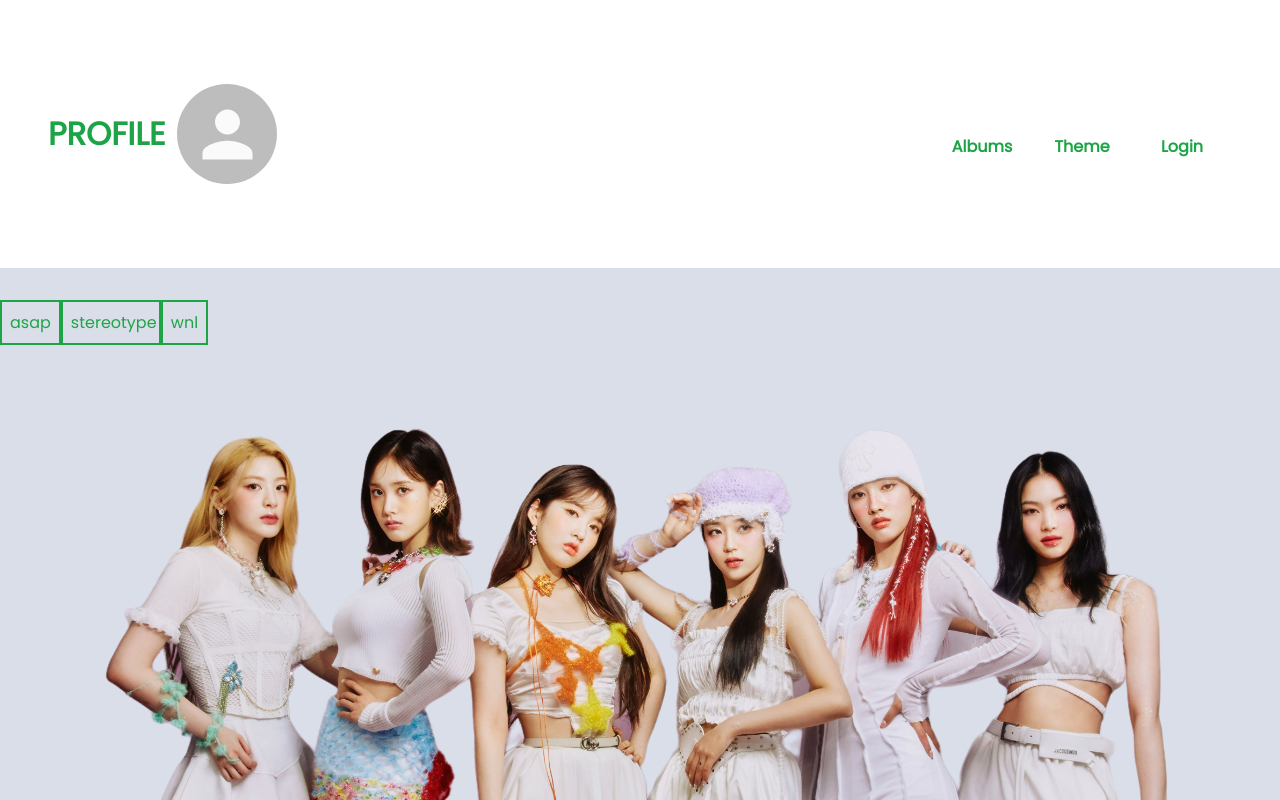
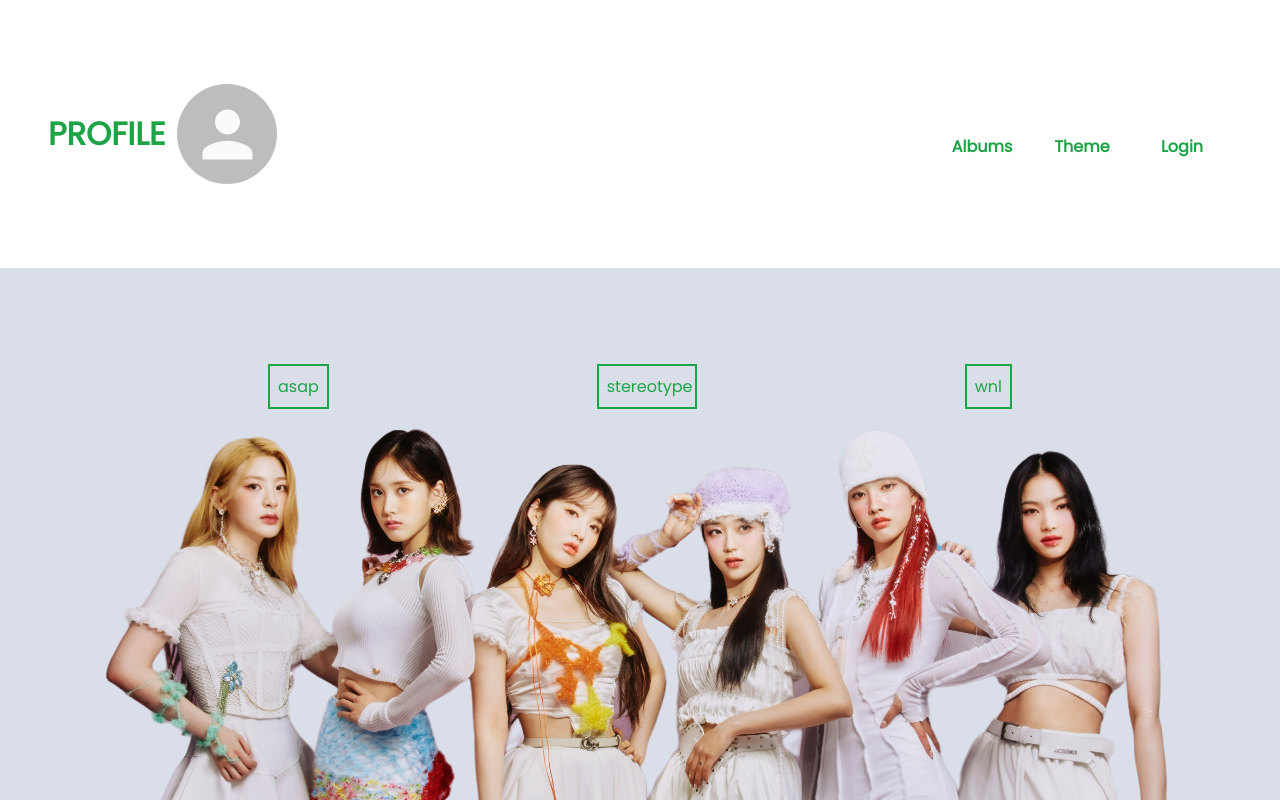
Before and after one commit to kenmyvn/Capstone_KPOP, a React (Create React App) app in the folder frontend/: page /theme in a window 1280 px wide. Built offline with nearby package versions, Linux system fonts and the light colour scheme.

Commit message:
work on background pic and buttons

```diff
--- a/frontend/src/App.css
+++ b/frontend/src/App.css
@@ -35,7 +35,7 @@
   bottom: 0;
   width: 100%;
   background-position: top center;
-  z-index: 10;
+  z-index: 1;
 }
 
 html {
@@ -59,8 +59,7 @@ button {
 
 button:hover {
   cursor: pointer;
-  color: white;
-  background-color: steelblue;
+  background-color: white;
 }
 
 .container {
@@ -68,6 +67,8 @@ button:hover {
   max-width: 600px;
   overflow: auto;
   text-align: center;
+  position: relative;
+  z-index: 10;
 }
 
 .form {
@@ -89,7 +90,7 @@ button:hover {
 
 .capstonebody {
   background-color: var(--background-color);
-  height: 100vh;
+  min-height: 100vh;
 }
 
 .navBar {
--- a/frontend/src/components/ThemeButton/ThemeButton.css
+++ b/frontend/src/components/ThemeButton/ThemeButton.css
@@ -0,0 +1,3 @@
+.themebutton {
+  text-align: center;
+}
--- a/frontend/src/components/ThemeButton/ThemeButton.jsx
+++ b/frontend/src/components/ThemeButton/ThemeButton.jsx
@@ -6,7 +6,11 @@ const ThemeButton = (props) => {
     props.setTheme(props.theme);
   }
 
-  return <button onClick={handleClick}>{props.theme}</button>;
+  return (
+    <button className="themebutton" onClick={handleClick}>
+      {props.theme}
+    </button>
+  );
 };
 
 export default ThemeButton;
--- /dev/null
+++ b/frontend/src/pages/ThemePage/ThemePage.css
@@ -0,0 +1,5 @@
+.buttonstyle {
+  display: flex;
+  justify-content: space-evenly;
+  padding-top: 5%;
+}
--- a/frontend/src/pages/ThemePage/ThemePage.js
+++ b/frontend/src/pages/ThemePage/ThemePage.js
@@ -1,10 +1,11 @@
 import * as React from "react";
 import styled from "@emotion/styled";
 import ThemeButton from "../../components/ThemeButton/ThemeButton";
+import "./ThemePage.css";
 
 const ThemePage = (props) => {
   return (
-    <div>
+    <div className="buttonstyle">
       <ThemeButton theme="asap" setTheme={props.setTheme} />
       <ThemeButton theme="stereotype" setTheme={props.setTheme} />
       <ThemeButton theme="wnl" setTheme={props.setTheme} />
```
